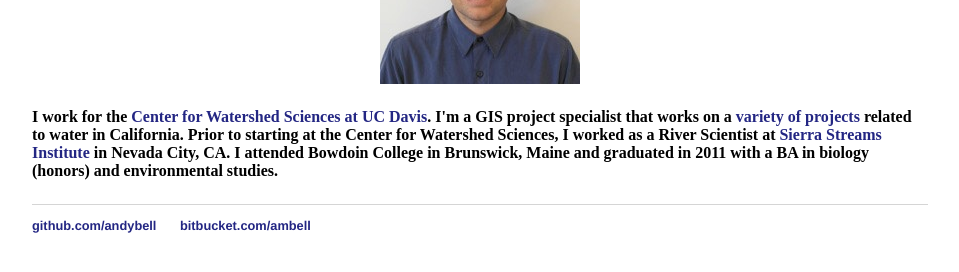
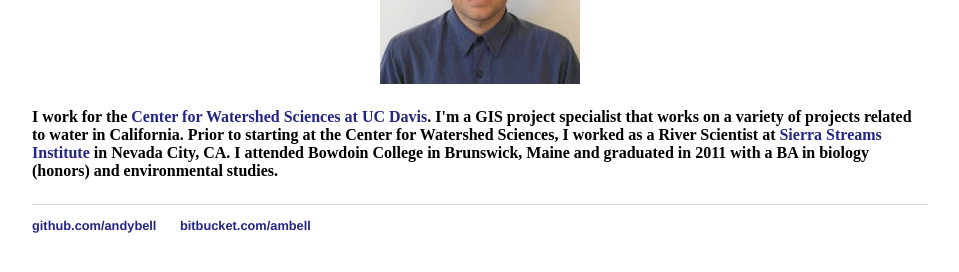
Before and after one commit to andybell/andybell.github.io, a Jekyll site: the page built from about/index.html, in a window 1280 px wide. Shown: the part 279-551 px from the top of the page, without its empty margins (160-1119 px from the left). Built offline with Jekyll 4.4.1, drawn with Linux system fonts in a browser that asks for light colours; part of the change alters nothing that is shown.

```diff
--- a/about/index.html
+++ b/about/index.html
@@ -11,7 +11,7 @@ title: About me
 
 <div class="blurb">
 	<p><h4>I work for the <a href="https://watershed.ucdavis.edu/"> Center for Watershed Sciences at UC Davis</a>.
-	I'm a GIS project specialist that works on a <a href="https://watershed.ucdavis.edu/people/ambell">variety of projects</a> related to water in California. Prior to starting at the Center for Watershed Sciences, I worked as a River Scientist at	<a href= "http://www.sierrastreamsinstitute.org/"> Sierra Streams Institute</a> in Nevada City, CA.
+	I'm a GIS project specialist that works on a variety of projects related to water in California. Prior to starting at the Center for Watershed Sciences, I worked as a River Scientist at	<a href= "http://www.sierrastreamsinstitute.org/"> Sierra Streams Institute</a> in Nevada City, CA.
 	I attended Bowdoin College in Brunswick, Maine and graduated in 2011 with a BA in biology (honors)
 	and environmental studies.
 	</h4></p>
```
